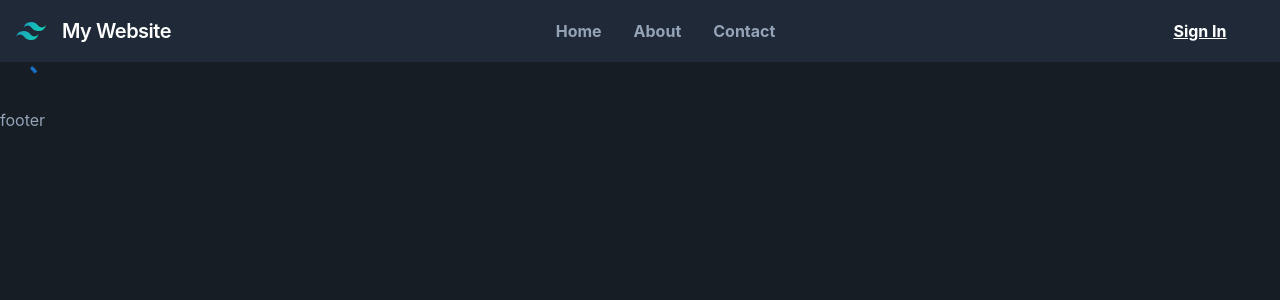
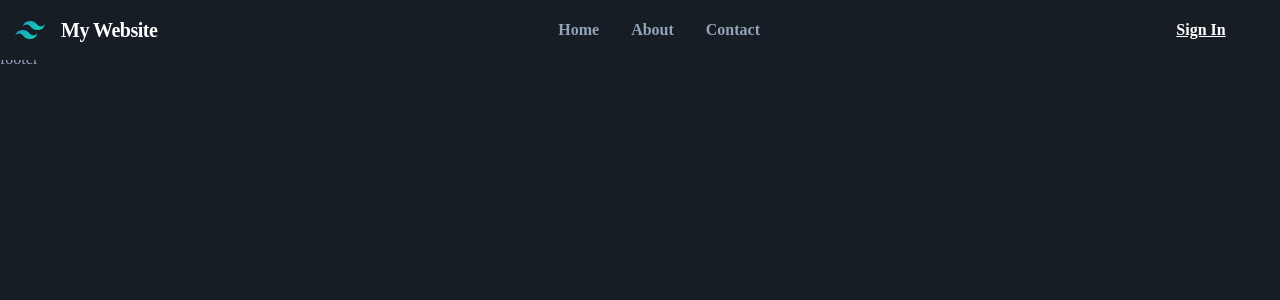
Before and after one commit to camac0808/my-next-app, a Next.js app: page /detail/1 in a window 1280 px wide. Shown: the top 300 px of the page. Built offline with nearby package versions, Linux system fonts and the light colour scheme; no server answers.

Commit message:
Add scroll effect to navbar

```diff
--- a/components/navbar.js
+++ b/components/navbar.js
@@ -1,12 +1,34 @@
 import Link from "next/link";
 import Image from "next/image";
 import { useRouter } from "next/router";
+import styles from "@/styles/Navbar.module.css";
+import { useEffect, useState } from "react";
 
 export default function Navbar() {
   const router = useRouter();
+  const [scrolled, setScrolled] = useState(false);
+
+  const handleScroll = () => {
+    if (window.scrollY > 0) {
+      setScrolled(true);
+    } else {
+      setScrolled(false);
+    }
+    console.log(window.scrollY);
+  };
+
+  useEffect(() => {
+    // 컴포넌트가 마운트될 때 이벤트 리스너 등록
+    window.addEventListener("scroll", handleScroll, { passive: true });
+
+    // 컴포넌트가 언마운트될 때 이벤트 리스너 해제
+    return () => {
+      window.removeEventListener("scroll", handleScroll);
+    };
+  }, []); // 빈 배열은 마운트 및 언마운트 시에만 실행
 
   return (
-    <nav className="flex items-center flex-wrap bg-gray-800 p-4 justify-between">
+    <nav className={`${styles.nav} ${scrolled ? styles.scrolled : ""}`}>
       <div className="flex items-center">
         {/* sidebar menu-button */}
         <div className="block lg:hidden mr-6">
@@ -29,7 +51,7 @@ export default function Navbar() {
         </Link>
       </div>
 
-      <div className='font-bold'>
+      <div className="font-bold">
         {/* navbar links */}
         <Link
           className={`${
--- /dev/null
+++ b/styles/Navbar.module.css
@@ -0,0 +1,16 @@
+.nav {
+  display: flex;
+  background-color: #161d24;
+  flex-wrap: wrap;
+  padding: 15px;
+  justify-content: space-between;
+  align-items: center;
+  position: fixed;
+  width: 100%;
+  z-index: 100;
+  transition: background-color 0.3s ease;
+}
+
+.nav.scrolled {
+  background-color: #000;
+}
--- a/styles/globals.css
+++ b/styles/globals.css
@@ -19,7 +19,7 @@ body {
   max-width: 100vw;
   height: 100vh;
   overflow-x: hidden;
-  font-family: "Inter", sans-serif;
+  font-family: 'Merriweather', serif;
 }
 
 body {
```
Also changed, not shown: styles/Card.module.css (+4 -9 lines).
